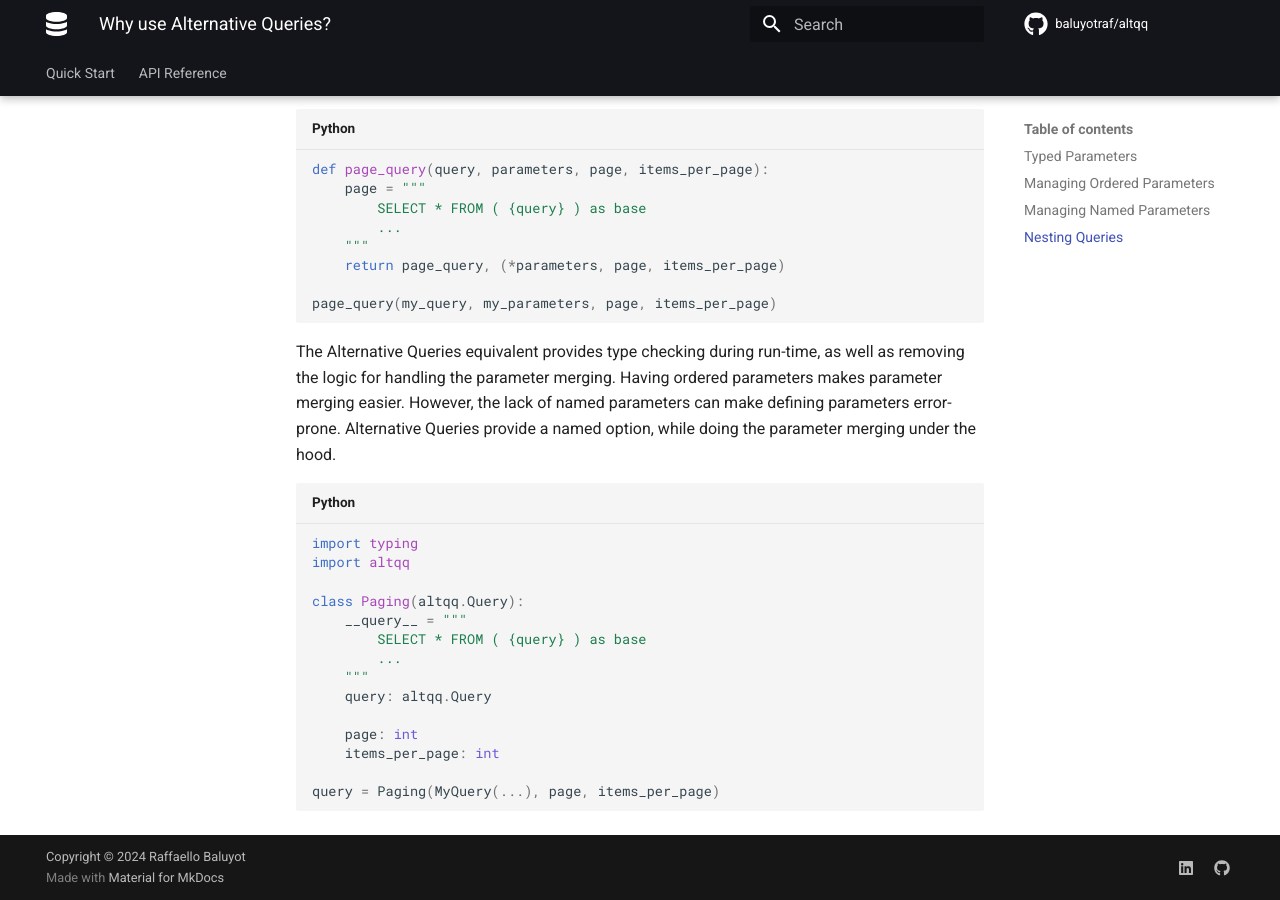
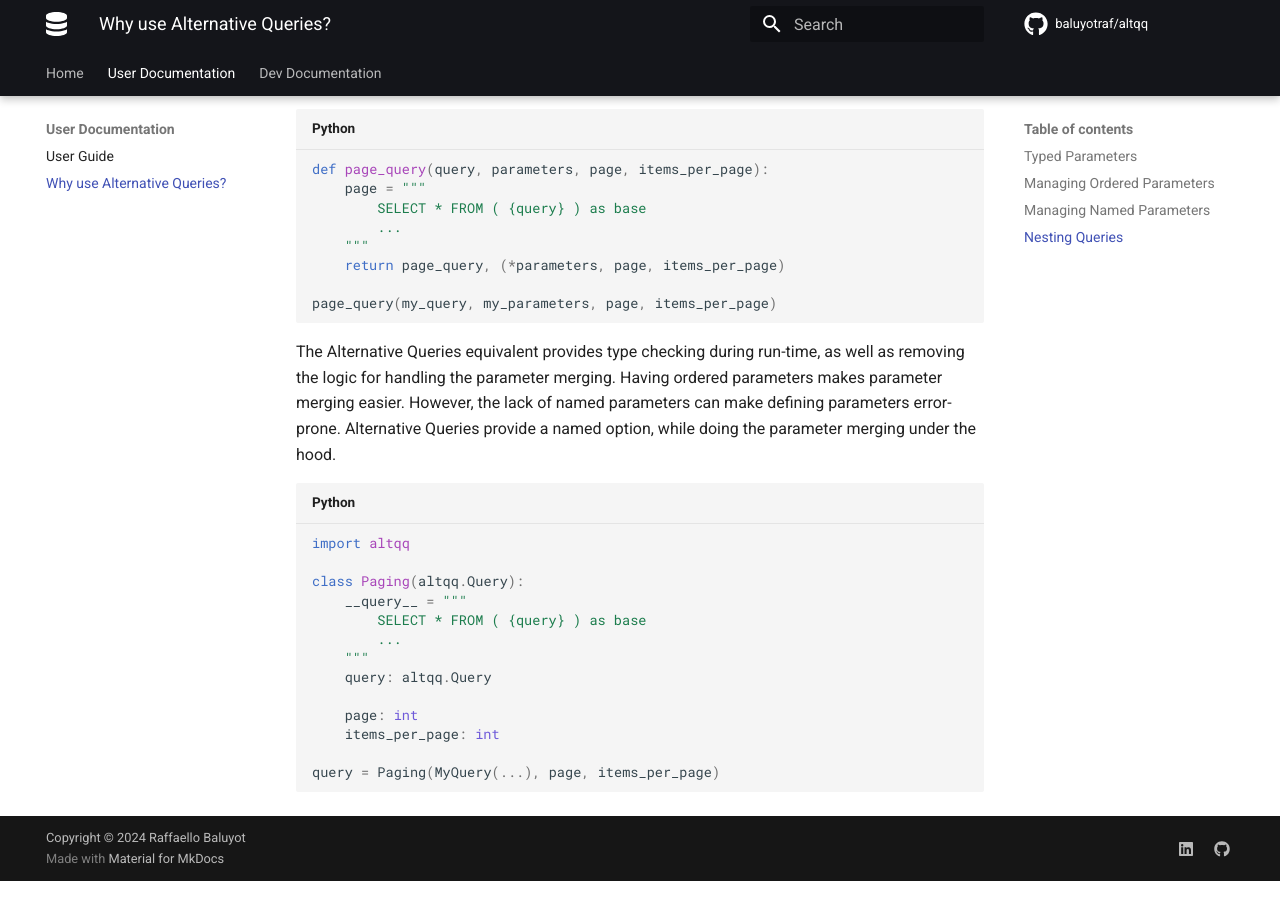
Before and after one commit to baluyotraf/altqq, an MkDocs documentation site: the page built from docs/rationale.md, in a window 1280 px wide and 900 px high, scrolled down 3249 px. Built offline with MkDocs 1.6.1 and Material for MkDocs 9.7.7, drawn with Linux system fonts in a browser that asks for light colours; comment, search, counter and statistics services are not loaded; the version menu is left out.

Commit message:
Update the user guide section

````diff
--- a/docs/rationale.md
+++ b/docs/rationale.md
@@ -164,7 +164,6 @@ can make defining parameters error-prone. Alternative Queries provide a named
 option, while doing the parameter merging under the hood.
 
 ```python
-import typing
 import altqq
 
 class Paging(altqq.Query):
--- a/mkdocs.yml
+++ b/mkdocs.yml
@@ -7,8 +7,13 @@ edit_uri: ""
 copyright: Copyright &copy; 2024 Raffaello Baluyot
 
 nav:
-  - Quick Start: index.md
-  - api.md
+  - index.md
+  - User Documentation:
+      - user-guide.md
+      - rationale.md
+  - Dev Documentation:
+      - api.md
+      - changelog.md
 
 plugins:
   - include-markdown
````
Also changed, not shown: README.md (+1 -1 lines), docs/user-guide.md (added, +113 -0 lines).
